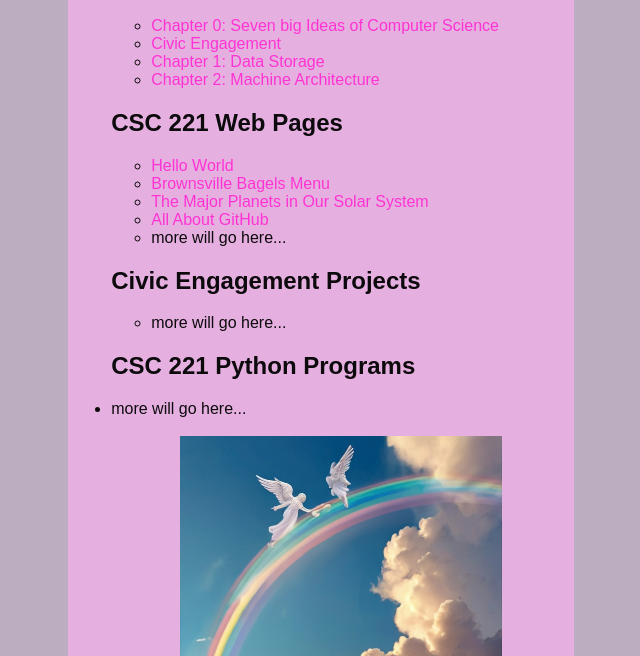
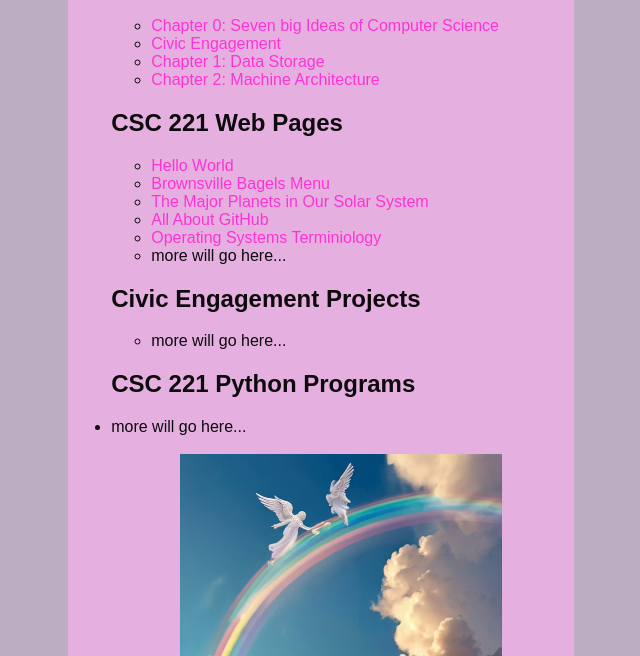
Before and after one commit to aurorepadilla-pvcc/aurorepadilla-pvcc.github.io, a plain HTML site: page index.html in a window 1280 px wide. Shown: the part 144-800 px from the top of the page, without its empty margins (319-959 px from the left). Drawn offline with Linux system fonts and the light colour scheme.

Commit message:
index.html

```diff
--- a/index.html
+++ b/index.html
@@ -44,6 +44,7 @@
                     <li><a href = "bagels.html"> Brownsville Bagels Menu </a></li>
                     <li><a href = "planets.html"> The Major Planets in Our Solar System</a></li>
                     <li><a href = "githubinfo.html"> All About GitHub</a></li>
+                    <li><a href = "ch3opsys.html"> Operating Systems Terminiology</a></li>
                     <li> more will go here...</li>
                 </ul>
 
```
